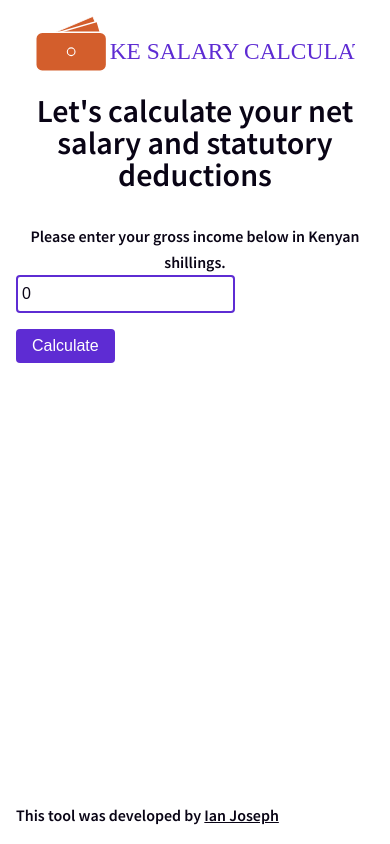
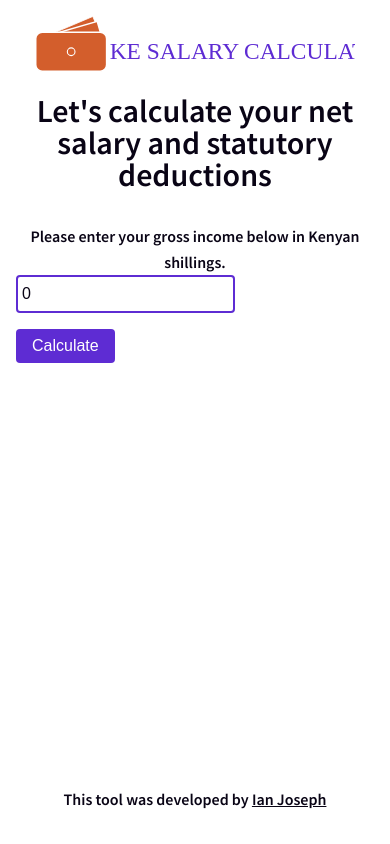
Before and after one commit to IanGathuita/ke-salary-calculator, a React (Create React App) app: page / in a window 390 px wide. Built offline with nearby package versions, Linux system fonts and the light colour scheme.

Commit message:
Refactor positioning and media queries

```diff
--- a/src/index.css
+++ b/src/index.css
@@ -23,35 +23,38 @@ tertiary #2cd35e  rgb(44, 211, 94)
     font-size: 16px;
     line-height: 26px;
     max-width: 100%;
-    color: var(--black-color)
+    color: var(--black-color);
 }
+
 
 header {
     margin-bottom: 16px;
 }
 
 body {
-    position: relative;
-    top: 0;
-    bottom: 0;
-    left: 0;
-    right: 0;
     font-family: 'Source Sans Pro', -apple-system, BlinkMacSystemFont, 'Segoe UI', 'Roboto', 'Oxygen',
         'Ubuntu', 'Cantarell', 'Fira Sans', 'Droid Sans', 'Helvetica Neue',
         sans-serif;
     font-weight: 600;
     -webkit-font-smoothing: antialiased;
     -moz-osx-font-smoothing: grayscale;
+
 }
 .App{
     min-height: 100vh;
     padding: 16px;
+    width: 100vw;
+    max-width: 100vw;
+    display:flex;
+    flex-direction: column;
+    justify-content: flex-start;
 }
 
 footer {
-    position: absolute;
-    bottom: 0;
+    justify-self: flex-end;
+    margin-top: auto;
 }
+
 
 
 
@@ -164,7 +167,7 @@ tr:nth-of-type(odd) {
 
 }
 
-@media only screen and (min-width:600px) {
+@media only screen and (min-width:950px) {
 
     .App{
        padding: 16px 400px;
```
